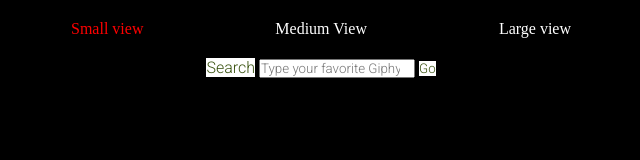
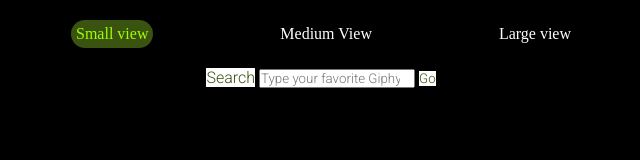
Before and after one commit to ochen1997/finalportfolio, a plain HTML site: page index.html in a window 768 px wide. In both pictures the pointer is over the link "Small view". Shown: the whole page, without its empty margins (63-703 px from the left). Drawn offline with Linux system fonts and the light colour scheme.

Commit message:
Modified links

```diff
--- a/css/large.css
+++ b/css/large.css
@@ -8,6 +8,13 @@
         align-items: center;
         justify-content: center;
         justify-content: space-between;
+    }
+
+    .list, a:hover {
+        color: rgb(157, 255, 0);
+        background-color: #3A5311;
+        border-radius: 20px 20px 20px;
+        padding: 5px;
     }
 
     .fig {
--- a/css/medium.css
+++ b/css/medium.css
@@ -11,7 +11,13 @@
         justify-content: center;
         justify-content: space-between;
 
+    }
 
+    .list, a:hover {
+        color: rgb(157, 255, 0);
+        background-color: #3A5311;
+        border-radius: 20px 20px 20px;
+        padding: 5px;
     }
 
     .fig {
--- a/css/small.css
+++ b/css/small.css
@@ -25,7 +25,11 @@
 
 
 .list, a:hover {
-    color: red;
+    color: rgb(157, 255, 0);
+    background-color: #3A5311;
+    border-radius: 20px 20px 20px;
+    border: 0px;
+
 }
 
 
```
